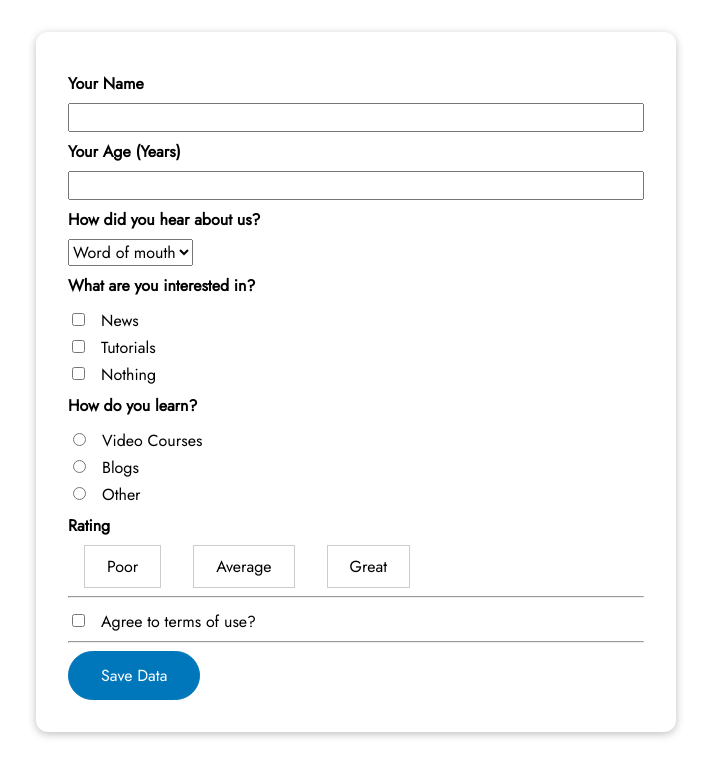
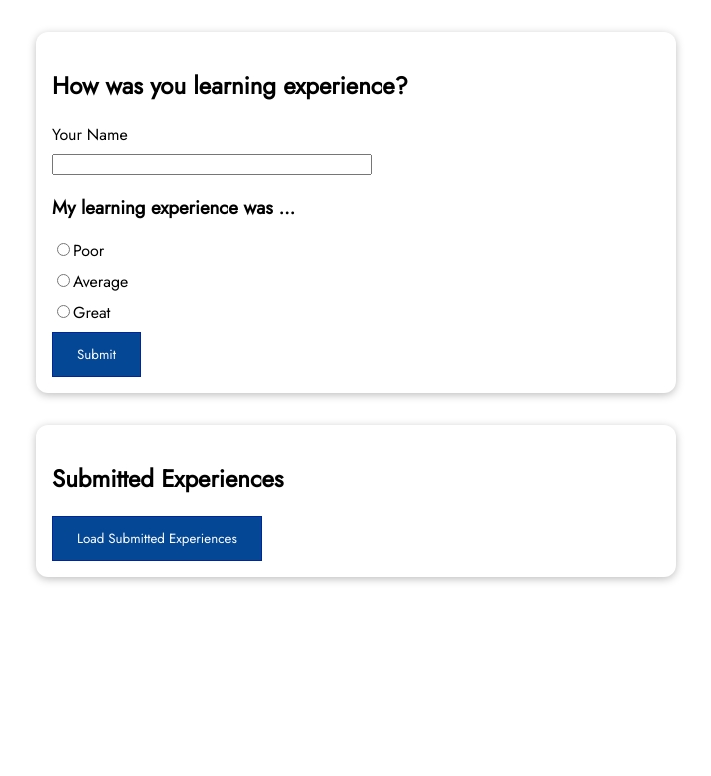
Before and after one commit to nzkks/vuejs-project, a Vue app: page / in a window 1280 px wide. Shown: the top 776 px of the page, without its empty margins (284-995 px from the left). Built offline with nearby package versions, Linux system fonts and the light colour scheme.

Commit message:
Add a sample form for http requests

```diff
--- a/src/App.vue
+++ b/src/App.vue
@@ -6,11 +6,14 @@
   <!-- <DynamicComponents /> -->
   <!-- <SampleForm /> -->
   <!-- <LearningResources /> -->
-  <TheForm />
+  <!-- <TheForm /> -->
+  <SurveyHome />
 </template>
 
 <script>
-import TheForm from './components/advForm/TheForm.vue';
+import SurveyHome from './components/survey/SurveyHome.vue';
+
+// import TheForm from './components/advForm/TheForm.vue';
 // import LearningResources from './components/learningResources/LearningResources.vue';
 
 // import DynamicComponents from './components/dynamicComponents/DynamicComponents.vue';
@@ -24,12 +27,9 @@
     // DynamicComponents,
     // SampleForm,
     // LearningResources,
-    TheForm,
+    // TheForm,
+    SurveyHome,
   },
-  data() {
-    return {};
-  },
-  methods: {},
 };
 </script>
 
--- /dev/null
+++ b/src/components/survey/LearningSurvey.vue
@@ -0,0 +1,80 @@
+<template>
+  <section>
+    <base-card>
+      <h2>How was you learning experience?</h2>
+      <form @submit.prevent="submitSurvey">
+        <div class="form-control">
+          <label for="name">Your Name</label>
+          <input type="text" id="name" name="name" v-model.trim="enteredName" />
+        </div>
+        <h3>My learning experience was ...</h3>
+        <div class="form-control">
+          <input type="radio" id="rating-poor" value="poor" name="rating" v-model="chosenRating" />
+          <label for="rating-poor">Poor</label>
+        </div>
+        <div class="form-control">
+          <input
+            type="radio"
+            id="rating-average"
+            value="average"
+            name="rating"
+            v-model="chosenRating"
+          />
+          <label for="rating-average">Average</label>
+        </div>
+        <div class="form-control">
+          <input type="radio" id="rating-great" value="great" name="rating" v-model="chosenRating" />
+          <label for="rating-great">Great</label>
+        </div>
+        <p
+          v-if="invalidInput"
+        >One or more input fields are invalid. Please check your provided data.</p>
+        <div>
+          <base-button>Submit</base-button>
+        </div>
+      </form>
+    </base-card>
+  </section>
+</template>
+
+<script>
+export default {
+  data() {
+    return {
+      enteredName: '',
+      chosenRating: null,
+      invalidInput: false,
+    };
+  },
+  emits: ['survey-submit'],
+  methods: {
+    submitSurvey() {
+      if (this.enteredName === '' || !this.chosenRating) {
+        this.invalidInput = true;
+        return;
+      }
+      this.invalidInput = false;
+
+      this.$emit('survey-submit', {
+        userName: this.enteredName,
+        rating: this.chosenRating,
+      });
+
+      this.enteredName = '';
+      this.chosenRating = null;
+    },
+  },
+};
+</script>
+
+<style scoped>
+.form-control {
+  margin: 0.5rem 0;
+}
+
+input[type='text'] {
+  display: block;
+  width: 20rem;
+  margin-top: 0.5rem;
+}
+</style>
--- /dev/null
+++ b/src/components/survey/SurveyHome.vue
@@ -0,0 +1,32 @@
+<template>
+  <learning-survey @survey-submit="storeSurvey"></learning-survey>
+  <user-experiences :results="savedSurveyResults"></user-experiences>
+</template>
+
+<script>
+import LearningSurvey from './LearningSurvey.vue';
+import UserExperiences from './UserExperiences.vue';
+
+export default {
+  components: {
+    LearningSurvey,
+    UserExperiences,
+  },
+  data() {
+    return {
+      savedSurveyResults: [],
+    };
+  },
+  methods: {
+    storeSurvey(surveyData) {
+      const surveyResult = {
+        name: surveyData.userName,
+        rating: surveyData.rating,
+        id: new Date().toISOString(),
+      };
+      this.savedSurveyResults.push(surveyResult);
+      console.log(surveyResult);
+    },
+  },
+};
+</script>
--- /dev/null
+++ b/src/components/survey/SurveyResult.vue
@@ -0,0 +1,49 @@
+<template>
+  <li>
+    <p>
+      <span class="highlight">{{ name }}</span> rated the learning experience
+      <span :class="ratingClass">{{ rating }}</span>.
+    </p>
+  </li>
+</template>
+
+<script>
+export default {
+  props: ['name', 'rating'],
+  computed: {
+    ratingClass() {
+      return 'highlight rating--' + this.rating;
+    },
+  },
+};
+</script>
+
+<style scoped>
+li {
+  margin: 1rem 0;
+  border: 1px solid #ccc;
+  padding: 1rem;
+}
+
+h3,
+p {
+  font-size: 1rem;
+  margin: 0.5rem 0;
+}
+
+.highlight {
+  font-weight: bold;
+}
+
+.rating--poor {
+  color: #b80056;
+}
+
+.rating--average {
+  color: #330075;
+}
+
+.rating--great {
+  color: #008327;
+}
+</style>
--- /dev/null
+++ b/src/components/survey/UserExperiences.vue
@@ -0,0 +1,37 @@
+<template>
+  <section>
+    <base-card>
+      <h2>Submitted Experiences</h2>
+      <div>
+        <base-button>Load Submitted Experiences</base-button>
+      </div>
+      <ul>
+        <survey-result
+          v-for="result in results"
+          :key="result.id"
+          :name="result.name"
+          :rating="result.rating"
+        ></survey-result>
+      </ul>
+    </base-card>
+  </section>
+</template>
+
+<script>
+import SurveyResult from './SurveyResult.vue';
+
+export default {
+  props: ['results'],
+  components: {
+    SurveyResult,
+  },
+};
+</script>
+
+<style scoped>
+ul {
+  list-style: none;
+  margin: 0;
+  padding: 0;
+}
+</style>
```
